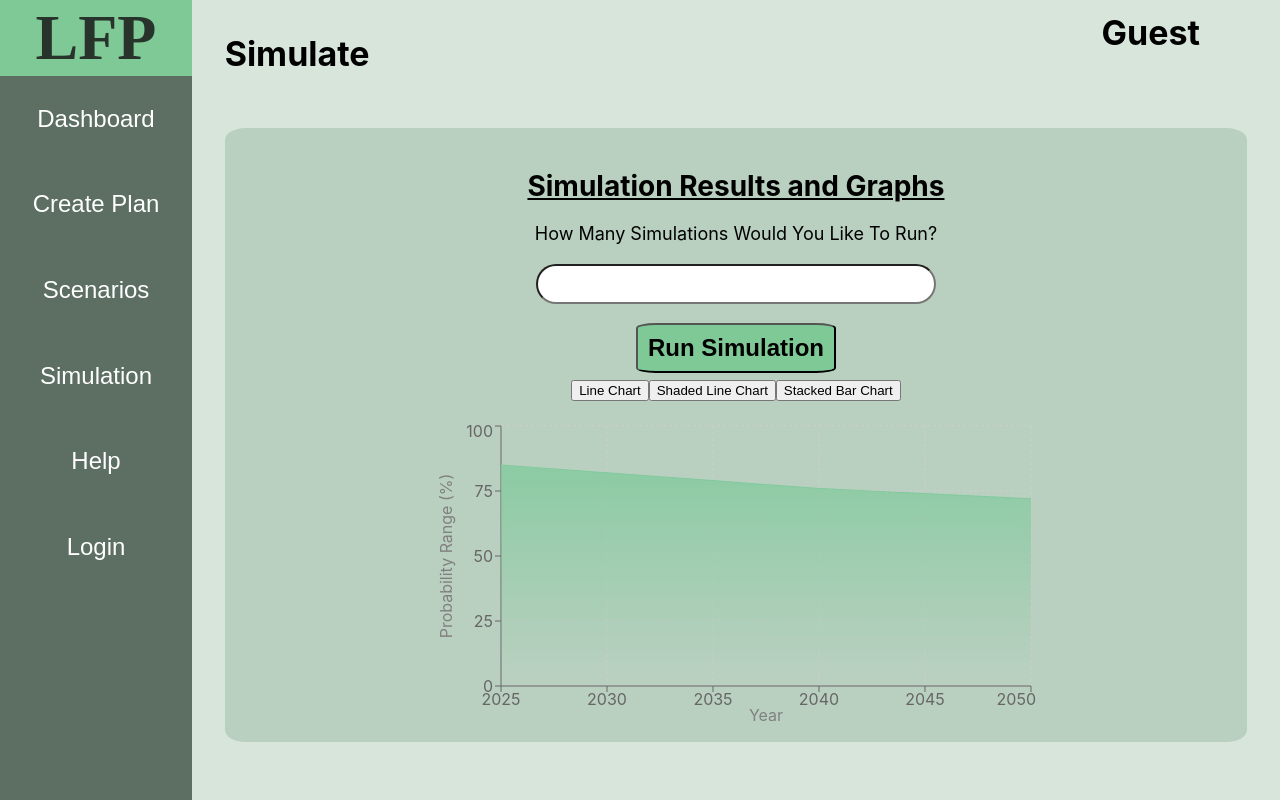
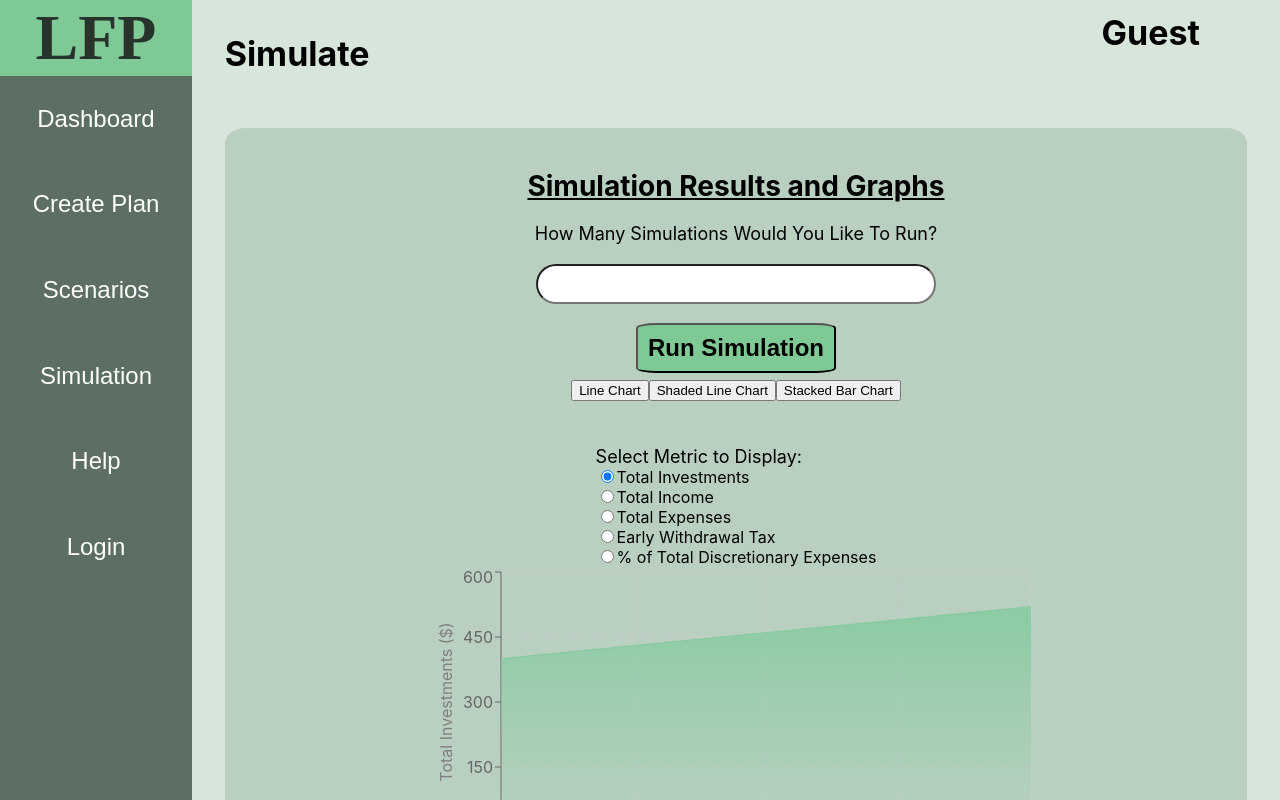
Before and after one commit to JackyChen-CXC/Hello_World-LFP_Project, a React (Create React App) app in the folder frontend/: page /simulation/1 in a window 1280 px wide. Both pictures are taken after a click on the button "Shaded Line Chart". Shown: the top 800 px of the page. Built offline with nearby package versions, Linux system fonts and the light colour scheme.

Commit message:
shaded line chart done

```diff
--- a/frontend/src/components/pages/open_simulation.tsx
+++ b/frontend/src/components/pages/open_simulation.tsx
@@ -64,8 +64,67 @@ const LineChartGraph = () => (
   </LineChart>
 );
 
-const ShadedLineChart = () => (
-  <AreaChart width={600} height={300} data={shadedData}>
+const ShadedLineChart = ({ metric }: { metric: string }) => {
+  const metricLabels: Record<string, string> = {
+    investments: "Total Investments ($)",
+    income: "Total Income ($)",
+    expenses: "Total Expenses ($)",
+    earlyTax: "Early Withdrawal Tax ($)",
+    discretionaryPct: "% of Total Discretionary Expenses",
+  };
+
+  const metricKeyMap: Record<string, { low: string; mid: string; high: string }> = {
+    investments: { low: "low", mid: "mid", high: "high" },
+    income: { low: "low", mid: "mid", high: "high" },
+    expenses: { low: "low", mid: "mid", high: "high" },
+    earlyTax: { low: "low", mid: "mid", high: "high" },
+    discretionaryPct: { low: "low", mid: "mid", high: "high" },
+  };
+
+  // Dummy datasets for different metrics (replace with real ones later)
+  const metricDataMap: Record<string, any[]> = {
+    investments: [
+      { year: 2025, low: 300, mid: 400, high: 500 },
+      { year: 2030, low: 320, mid: 430, high: 540 },
+      { year: 2035, low: 340, mid: 460, high: 580 },
+      { year: 2040, low: 360, mid: 490, high: 620 },
+      { year: 2045, low: 380, mid: 520, high: 660 },
+    ],
+    income: [
+      { year: 2025, low: 40, mid: 60, high: 80 },
+      { year: 2030, low: 35, mid: 55, high: 75 },
+      { year: 2035, low: 30, mid: 50, high: 70 },
+      { year: 2040, low: 28, mid: 48, high: 68 },
+      { year: 2045, low: 26, mid: 46, high: 66 },
+    ],
+    expenses: [
+      { year: 2025, low: 25, mid: 35, high: 45 },
+      { year: 2030, low: 30, mid: 40, high: 50 },
+      { year: 2035, low: 35, mid: 45, high: 55 },
+      { year: 2040, low: 38, mid: 48, high: 58 },
+      { year: 2045, low: 40, mid: 50, high: 60 },
+    ],
+    earlyTax: [
+      { year: 2025, low: 5, mid: 8, high: 11 },
+      { year: 2030, low: 6, mid: 9, high: 12 },
+      { year: 2035, low: 7, mid: 10, high: 13 },
+      { year: 2040, low: 8, mid: 11, high: 14 },
+      { year: 2045, low: 9, mid: 12, high: 15 },
+    ],
+    discretionaryPct: [
+      { year: 2025, low: 20, mid: 30, high: 40 },
+      { year: 2030, low: 18, mid: 28, high: 38 },
+      { year: 2035, low: 16, mid: 26, high: 36 },
+      { year: 2040, low: 14, mid: 24, high: 34 },
+      { year: 2045, low: 12, mid: 22, high: 32 },
+    ],
+  };
+
+  const selectedData = metricDataMap[metric];
+  const { mid } = metricKeyMap[metric];
+
+  return (
+    <AreaChart width={600} height={300} data={selectedData}>
       <defs>
         <linearGradient id="colorMid" x1="0" y1="0" x2="0" y2="1">
           <stop offset="5%" stopColor="#82ca9d" stopOpacity={0.8} />
@@ -78,16 +137,24 @@ const ShadedLineChart = () => (
       </XAxis>
       <YAxis>
         <Label
-        value="Probability Range (%)"
+          value={metricLabels[metric]}
           angle={-90}
           position="insideLeft"
           style={{ textAnchor: "middle" }}
         />
       </YAxis>
       <Tooltip />
-    <Area type="monotone" dataKey="mid" stroke="#82ca9d" fillOpacity={1} fill="url(#colorMid)" />
+      <Area
+        type="monotone"
+        dataKey={mid}
+        stroke="#82ca9d"
+        fillOpacity={1}
+        fill="url(#colorMid)"
+      />
     </AreaChart>
   );
+};
+
 
 const StackedBarChart = () => (
   <BarChart width={600} height={300} data={stackedBarData}>
@@ -113,11 +180,12 @@ const StackedBarChart = () => (
 const OpenSimulation = () => {
   const { id } = useParams();
   const [simulationNum, setSimulationNum] = useState("");
+  const [lineChartMetric, setLineChartMetric] = useState("investments");
   const [graph, setGraph] = useState("line");
 
   const renderGraph = () => {
     if (graph === "line") return <LineChartGraph />;
-    if (graph === "shaded") return <ShadedLineChart />;
+    if (graph === "shaded") return <ShadedLineChart metric={lineChartMetric}/>;
     if (graph === "stacked") return <StackedBarChart />;
   };
 
@@ -229,6 +297,67 @@ const OpenSimulation = () => {
           </button>
         </div>
 
+        {graph === "shaded" && (
+          <div style={{ marginTop: "20px" }}>
+            <div className="normal-text">Select Metric to Display:</div>
+            <label>
+              <input
+                type="radio"
+                name="lineMetric"
+                value="investments"
+                checked={lineChartMetric === "investments"}
+                onChange={(e) => setLineChartMetric(e.target.value)}
+              />
+              Total Investments
+            </label>
+            <br />
+            <label>
+              <input
+                type="radio"
+                name="lineMetric"
+                value="income"
+                checked={lineChartMetric === "income"}
+                onChange={(e) => setLineChartMetric(e.target.value)}
+              />
+              Total Income
+            </label>
+            <br />
+            <label>
+              <input
+                type="radio"
+                name="lineMetric"
+                value="expenses"
+                checked={lineChartMetric === "expenses"}
+                onChange={(e) => setLineChartMetric(e.target.value)}
+              />
+              Total Expenses
+            </label>
+            <br />
+            <label>
+              <input
+                type="radio"
+                name="lineMetric"
+                value="earlyTax"
+                checked={lineChartMetric === "earlyTax"}
+                onChange={(e) => setLineChartMetric(e.target.value)}
+              />
+              Early Withdrawal Tax
+            </label>
+            <br />
+            <label>
+              <input
+                type="radio"
+                name="lineMetric"
+                value="discretionaryPct"
+                checked={lineChartMetric === "discretionaryPct"}
+                onChange={(e) => setLineChartMetric(e.target.value)}
+              />
+              % of Total Discretionary Expenses
+            </label>
+          </div>
+        )}
+
+
         <div style={{ display: "flex", justifyContent: "center" }}>{renderGraph()}</div>
       </div>
     </div>
```
Lines whose indentation alone changed are shown as unchanged.
